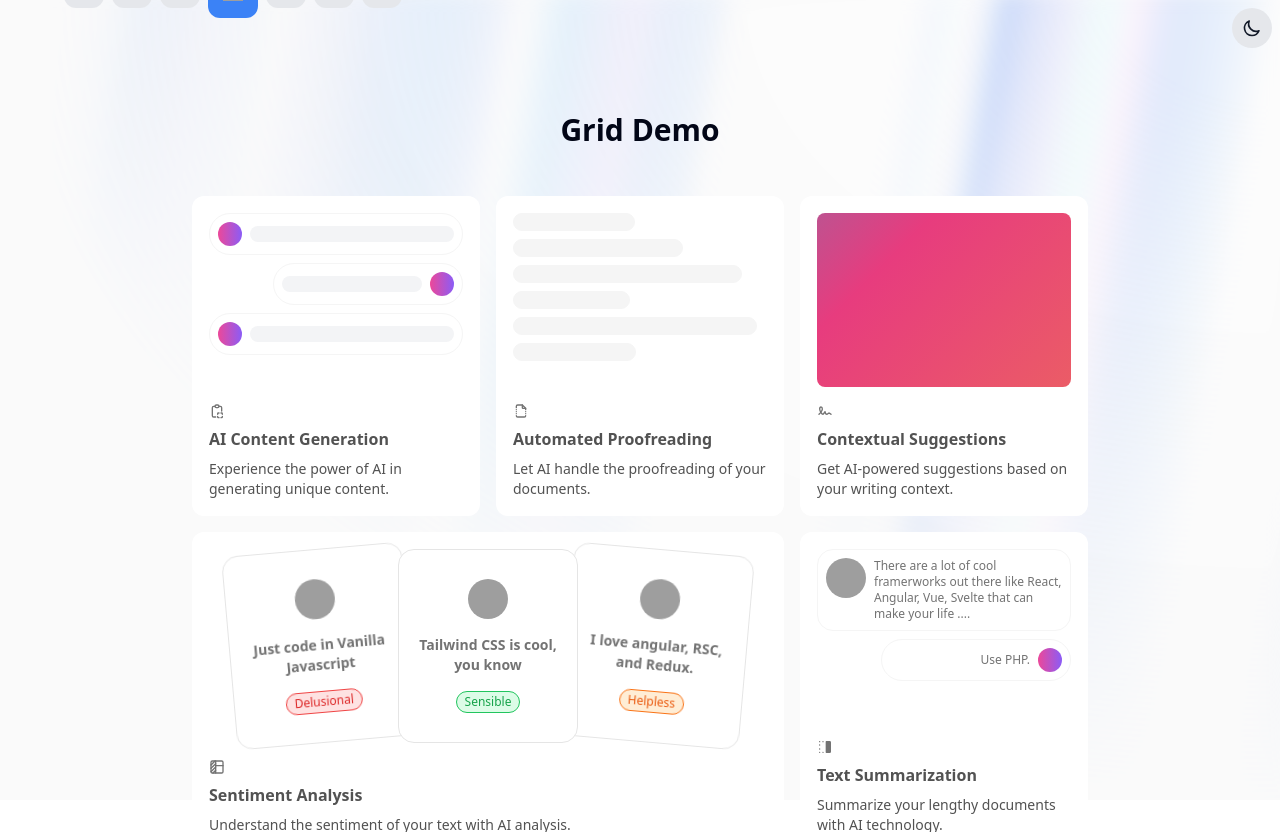
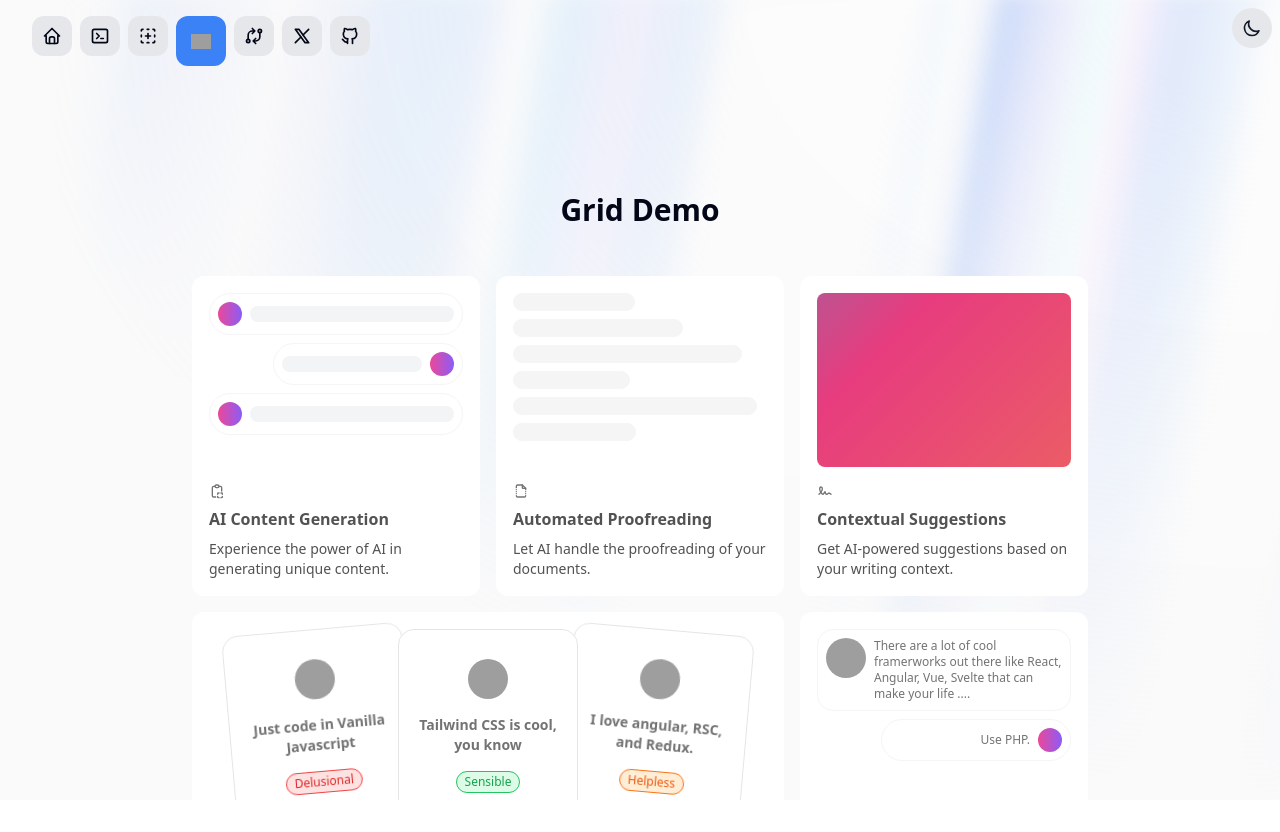
Before and after one commit to RohitSth/Aceternity-UI-Manipulation, a Next.js app: page /grid-demo in a window 1280 px wide. After the commit the page ends 800 px from the top, so only its background shows below. Built offline with nearby package versions, Linux system fonts and the light colour scheme; grey boxes are pictures that could not be loaded.

Commit message:
update :: fixed the layout

```diff
--- a/src/app/layout.tsx
+++ b/src/app/layout.tsx
@@ -3,7 +3,6 @@
 import { AuroraBackground } from "@/components/ui/background/aurora-background";
 import { ThemeSwitcher } from "@/components/layouts/ThemeToggler/ThemeSwitcher";
 import { ThemeProvider } from "next-themes";
-// import Navbar from "@/components/layouts/navbar/NavMenu";
 import FloatingDockInvertedComponent from "@/components/layouts/dock/FloatingDockInverted";
 
 export const metadata: Metadata = {
@@ -17,21 +16,25 @@
   children: React.ReactNode;
 }) {
   return (
-    <html lang="en">
-      <body>
+    <html lang="en" className="h-full">
+      <body className="h-full">
         <ThemeProvider attribute="class" defaultTheme="system" enableSystem>
           <AuroraBackground>
-            <div className="z-10 w-full px-16">
-              {/* <Navbar className="top-2" /> */}
-              <div className="w-full justify-start">
-                <div className="-ml-4">
+            <div className="min-h-screen z-10 w-full flex flex-col">
+              {/* Theme switcher */}
+              <div className="absolute  top-2 right-2 z-50">
+                <ThemeSwitcher />
+              </div>
+
+              {/* Dock section */}
+              <div className="w-full">
+                <div className="p-4">
                   <FloatingDockInvertedComponent />
                 </div>
               </div>
-              <div className="absolute top-2 right-2">
-                <ThemeSwitcher />
-              </div>
-              {children}
+
+              {/* Content section */}
+              <div className="flex-1 px-8 py-4 overflow-auto">{children}</div>
             </div>
           </AuroraBackground>
         </ThemeProvider>
--- a/src/app/page.tsx
+++ b/src/app/page.tsx
@@ -2,7 +2,7 @@
 
 export default function Home() {
   return (
-    <div className="flex justify-center items-center">
+    <div className="flex justify-center items-center ">
       <Globe />
     </div>
   );
--- a/src/components/layouts/globe/Globe.tsx
+++ b/src/components/layouts/globe/Globe.tsx
@@ -397,7 +397,7 @@
   ];
 
   return (
-    <div className="flex flex-row items-center justify-center py-20 size-[660px] relative">
+    <div className="flex flex-row items-center justify-center size-[560px] relative">
       <div className="flex justify-center items-center size-[100%] z-10">
         <World data={sampleArcs} globeConfig={globeConfig} />
       </div>
```
